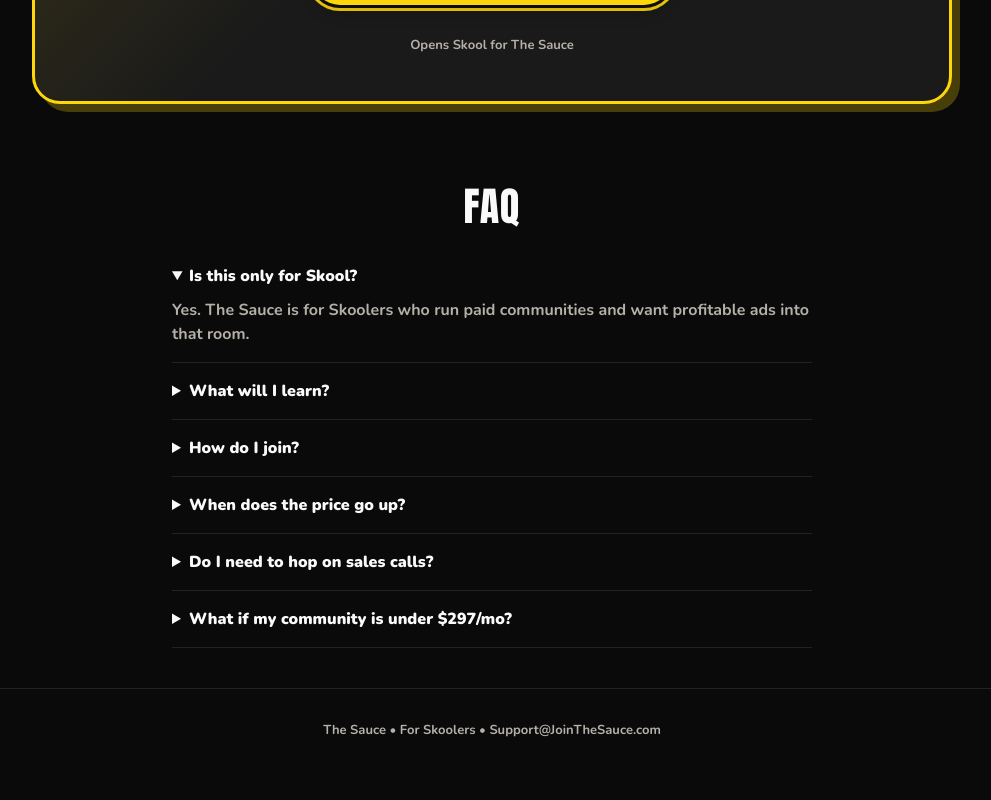
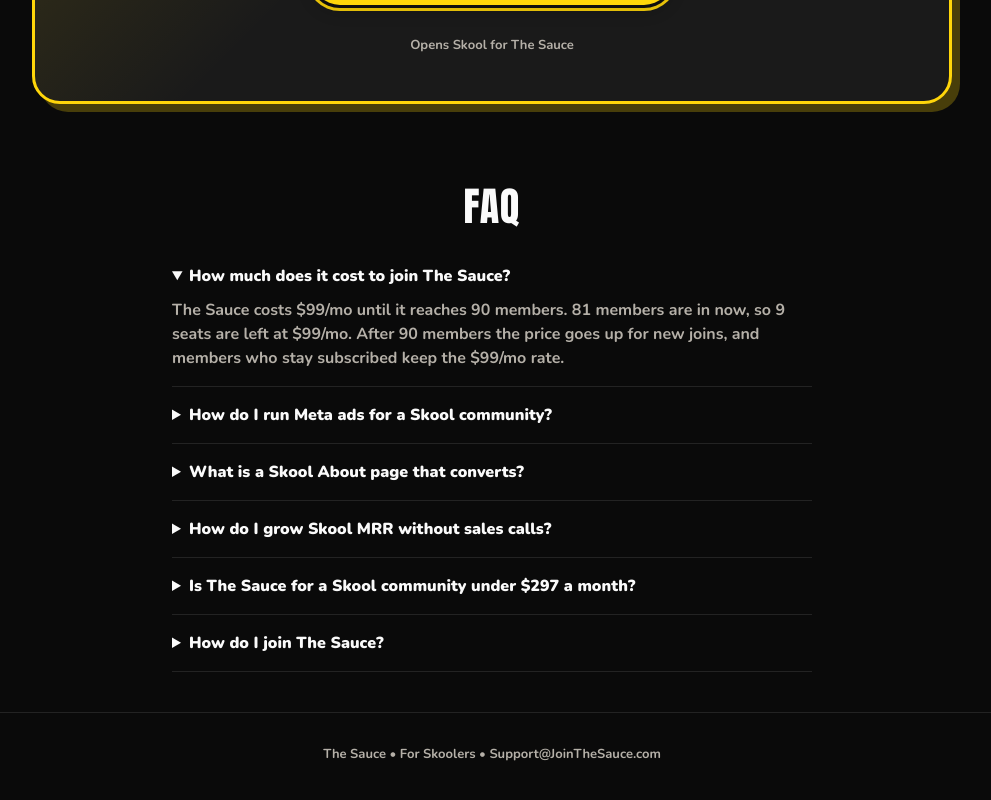
Before and after one commit to skoolnoob/sauceskool, a Next.js app: page / in a window 1280 px wide. Shown: the part 7605-8405 px from the top of the page, without its empty margins (148-1139 px from the left). Built offline with nearby package versions, Linux system fonts and the light colour scheme.

Commit message:
Add homepage SEO basics and answer-shaped FAQ
Add canonical, crawl files, structured data, and search-focused FAQ while preserving the live ads, pixel, CTAs, and join flow.

```diff
--- a/app/globals.css
+++ b/app/globals.css
@@ -310,6 +310,10 @@ font-size: 64px; font-weight: 400; letter-spacing: 0.02em;
 .faq { text-align: left; max-width: 640px; margin: 0 auto; }
 .faq details { border-bottom: 1px solid var(--line); padding: 16px 0; }
 .faq summary { cursor: pointer; font-weight: 900; text-align: left; font-size: 16px; }
+.faq summary h3 {
+display: inline; margin: 0; padding: 0;
+font: inherit; letter-spacing: 0; text-transform: none; color: inherit;
+}
 .faq p { color: var(--muted); margin: 10px 0 0; font-weight: 700; }
 .footer {
 border-top: 1px solid var(--line); padding: 32px 0 120px; color: var(--muted); font-size: 13px;
--- a/app/layout.tsx
+++ b/app/layout.tsx
@@ -2,15 +2,45 @@ import type { Metadata } from "next";
 import { MetaPixel } from "./meta-pixel";
 import "./globals.css";
 
+const SITE_URL = "https://sauceskool.com";
+const SITE_DESCRIPTION =
+  "Run profitable ads to your Skool. Traffic playbooks, Meta creative, and an About that converts cold traffic. Grow MRR without a single sales call.";
+
+const jsonLd = {
+  "@context": "https://schema.org",
+  "@graph": [
+    {
+      "@type": "Organization",
+      "@id": `${SITE_URL}/#organization`,
+      name: "The Sauce",
+      url: SITE_URL,
+      description: SITE_DESCRIPTION,
+      sameAs: ["https://www.skool.com/sauce"],
+    },
+    {
+      "@type": "WebSite",
+      "@id": `${SITE_URL}/#website`,
+      url: SITE_URL,
+      name: "The Sauce",
+      alternateName: "The Sauce | For Skoolers",
+      description: SITE_DESCRIPTION,
+      publisher: { "@id": `${SITE_URL}/#organization` },
+    },
+  ],
+};
+
 export const metadata: Metadata = {
+  metadataBase: new URL(SITE_URL),
   title: "The Sauce | For Skoolers",
-  description:
-    "Run profitable ads to your Skool. Traffic playbooks, Meta creative, and an About that converts cold traffic. Grow MRR without a single sales call.",
+  description: SITE_DESCRIPTION,
+  alternates: {
+    canonical: SITE_URL,
+  },
   openGraph: {
     title: "The Sauce | For Skoolers",
     description:
       "Run profitable ads to your Skool. Traffic playbooks and an About that converts. Grow MRR without a single sales call.",
-    url: "https://www.sauceskool.com",
+    url: SITE_URL,
     siteName: "The Sauce",
     type: "website",
   },
@@ -27,6 +57,10 @@ export default function RootLayout({ children }: { children: React.ReactNode })
           rel="stylesheet"
         />
         <MetaPixel />
+        <script
+          type="application/ld+json"
+          dangerouslySetInnerHTML={{ __html: JSON.stringify(jsonLd) }}
+        />
       </head>
       <body>{children}</body>
     </html>
--- a/app/page.tsx
+++ b/app/page.tsx
@@ -159,6 +159,41 @@ const insideLessons = [
  height: 940,
  },
 ];
+const faqs = [
+ {
+ q: "How much does it cost to join The Sauce?",
+ a: `The Sauce costs $99/mo until it reaches ${PRICE_CAP} members. ${MEMBERS_NOW} members are in now, so ${SEATS_LEFT} seats are left at $99/mo. After ${PRICE_CAP} members the price goes up for new joins, and members who stay subscribed keep the $99/mo rate.`,
+ },
+ {
+ q: "How do I run Meta ads for a Skool community?",
+ a: "Run Meta ads into a Skool About page that converts cold traffic. The Sauce includes traffic playbooks, Meta creative, hooks, and ad formats for paid Skool communities. YouTube and affiliates use the same playbooks, and there is no sales call.",
+ },
+ {
+ q: "What is a Skool About page that converts?",
+ a: "A Skool About page is the page a Meta ad click lands on. The paid About target is 2% to 4%, held for 7 days. The first line states who you help, the outcome, and what they never do again.",
+ },
+ {
+ q: "How do I grow Skool MRR without sales calls?",
+ a: "Grow Skool MRR with Meta ads, traffic playbooks, and an About page that converts. The Sauce does not use a sales call calendar. Ads and a converting About do the close, and members meet on one call a week.",
+ },
+ {
+ q: "Is The Sauce for a Skool community under $297 a month?",
+ a: "Yes, The Sauce is only for a paid Skool under $297 a month. You run the Meta tests, creative, and traffic playbooks yourself. Cold traffic hits an About that converts, not a sales call calendar.",
+ },
+ {
+ q: "How do I join The Sauce?",
+ a: `Join The Sauce on Skool at $99/mo. Your rate locks until The Sauce reaches ${PRICE_CAP} members. That join opens the Skool room for The Sauce.`,
+ },
+];
+const faqJsonLd = {
+ "@context": "https://schema.org",
+ "@type": "FAQPage",
+ mainEntity: faqs.map((item) => ({
+ "@type": "Question",
+ name: item.q,
+ acceptedAnswer: { "@type": "Answer", text: item.a },
+ })),
+};
 export default function Home() {
  const progressOn = 10;
  const progressPartial = true;
@@ -275,19 +310,17 @@ export default function Home() {
  Run profitable Meta ads into an About that converts. Grow MRR without a single sales call.
  </p><a className="btn btn-pill" href={JOIN} style={{ width: "min(100%, 360px)", marginTop: 8 }}>
  Start at $99/mo
- </a><p className="fine">Opens Skool for The Sauce</p></div></div></section><section className="section faq-sec"><div className="wrap faq"><h2 style={{ textAlign: "center" }}>FAQ</h2><details open><summary>Is this only for Skool?</summary><p>Yes. The Sauce is for Skoolers who run paid communities and want profitable ads into that room.</p></details><details><summary>What will I learn?</summary><p>
- How to run profitable Meta ads into a Skool About page. Traffic playbooks, creative, hooks, and
- the page that converts cold traffic. Community Secrets stays in the classroom as support.
- </p></details><details><summary>How do I join?</summary><p>Join on Skool at $99 a month. Your rate locks until The Sauce hits 90 members.</p></details><details><summary>When does the price go up?</summary><p>
- $99 a month locks until The Sauce hits 90 members. After that the price increases for new
- joins. Stay subscribed and you keep your locked rate.
- </p></details><details><summary>Do I need to hop on sales calls?</summary><p>
- No. You grow with Meta ads, traffic playbooks, and an About page that converts. No sales call
- calendar.
- </p></details><details><summary>What if my community is under $297/mo?</summary><p>
- That is exactly who this is for. Paid Skool communities under $297 a month are the fit. The work
- is ads, creative, and an About that converts cold traffic.
- </p></details></div></section></main><footer className="footer"><div className="wrap">
+ </a><p className="fine">Opens Skool for The Sauce</p></div></div></section><section className="section faq-sec" id="faq"><div className="wrap faq"><h2 style={{ textAlign: "center" }}>FAQ</h2><script
+ type="application/ld+json"
+ dangerouslySetInnerHTML={{ __html: JSON.stringify(faqJsonLd) }}
+ />
+ {faqs.map((item, i) => (
+ <details key={item.q} open={i === 0}>
+ <summary><h3>{item.q}</h3></summary>
+ <p>{item.a}</p>
+ </details>
+ ))}
+ </div></section></main><footer className="footer"><div className="wrap">
  {"The Sauce" + DOT + "For Skoolers" + DOT + "Support@JoinTheSauce.com"}
  </div></footer><div className="sticky"><div className="wrap sticky-inner"><div className="sticky-copy"><div className="sticky-kicker">{SEATS_LEFT} seats left at $99</div><div className="sticky-sub">Meta ads into an About that converts.</div></div><a className="btn btn-pill" href={JOIN}>
  Start at $99/mo
```
Also changed, not shown: public/robots.txt (added), 1 other file (tests, documents, lock files or other folders).
